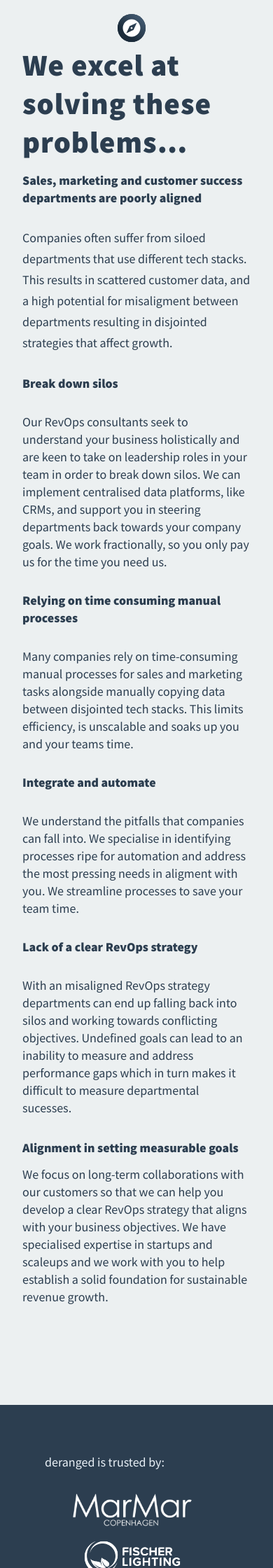
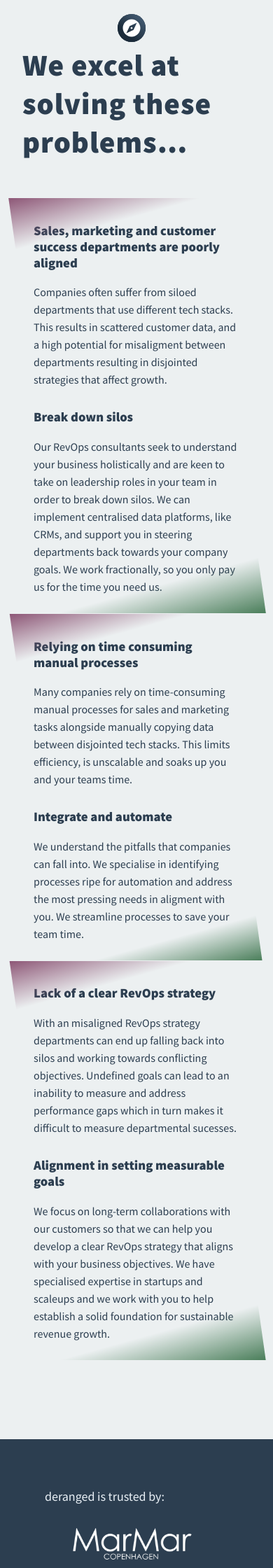
Before and after one commit to derangeddk/deranged.dk, a Jekyll site: the page built from revops/index.html, in a window 390 px wide. Shown: the part 3547-5787 px from the top of the page at 70% size. Built offline with Jekyll 4.4.1, drawn with Linux system fonts in a browser that asks for light colours; comment, search, counter and statistics services are not loaded.

Commit message:
WIP adding problem-solution elements to revops landing layout

```diff
--- a/css/revops.css
+++ b/css/revops.css
@@ -59,7 +59,7 @@
 }
 
 .revops-section__container {
-  max-width: 900px;
+  max-width: 1100px;
   padding: 6rem 4rem 2rem;
 }
 .revops-section__container--full-width {
@@ -68,6 +68,44 @@
   padding: 0 2rem 4rem;
   display:  flex;
   justify-content: space-evenly;
+}
+.revops-section__container--grid {
+  max-width: 1200px;
+  padding: 0 2rem 4rem;
+  text-align: left;
+  display: grid;
+  grid-template-columns: 1fr 1fr 1fr;
+  padding-top: 1rem;
+  padding-bottom: 1rem;
+}
+.revops-section__problem,
+.revops-section__solution {
+  position: relative;
+  padding: 1rem 1rem 0;
+  z-index: 1;
+  grid-column: 1 / span 2;
+}
+.revops-section__solution {
+  padding: 0 1rem 1rem;
+  grid-column: 2 / span 3;
+}
+.revops-section__problem p,
+.revops-section__solution p {
+  margin-bottom: 10px;
+}
+.revops-section__problem:after,
+.revops-section__solution:after {
+  content: "";
+  position: absolute;
+  height: 100%;
+  width: 100%;
+  top: 0%;
+  left: 0%;
+  transform: skew(8deg);
+  background-image: linear-gradient(345deg, transparent 80%, #8d5676 100%);
+}
+.revops-section__solution:after {
+  background-image: linear-gradient(165deg, transparent 80%, #4a7e5a 100%);
 }
 
 .revops-section__heading {
@@ -190,6 +228,12 @@
   .revops-section__container--full-width {
     padding: 0;
   }
+  .revops-section__container--grid {
+    grid-template-columns: 1fr 1fr;
+  }
+  .revops-section__solution {
+    grid-column: 1 / span 2;
+  }
 
   .services-list-item__logo {
     max-width: 160px;
--- a/revops/index.html
+++ b/revops/index.html
@@ -93,50 +93,40 @@
       <img src="/img/explore-icon.svg" class="revops-section__heading-icon" alt="" />
       <h2 class="revops-section__heading-title">We excel at solving these problems…</h2>
     </div>
-    <div class="revops-section__text">
+  </div>
+  <div class="revops-section__container revops-section__container--grid">
+    <div class="revops-section__problem">
+      <h3>Sales, marketing and customer success departments are poorly aligned</h3>
       <p>
-        <b>
-          Sales, marketing and customer success departments are poorly aligned
-        </b>
+        Companies often suffer from siloed departments that use different tech stacks. This results in scattered customer data, and a high potential for misaligment between departments resulting in disjointed strategies that affect growth.
       </p>
-          Companies often suffer from siloed departments that use different tech stacks. This results in scattered customer data, and a high potential for misaligment between departments resulting in disjointed strategies that affect growth.
-        </b>
+    </div>
+    <div class="revops-section__solution">
+      <h3>Break down silos</h3>
+      <p>
+        Our RevOps consultants seek to understand your business holistically and are keen to take on leadership roles in your team in order to break down silos. We can implement centralised data platforms, like CRMs, and support you in steering departments back towards your company goals. We work fractionally, so you only pay us for the time you need us.
       </p>
+    </div>
+    <div class="revops-section__problem">
+      <h3>Relying on time consuming manual processes</h3>
       <p>
-        <b>
-          Break down silos
-        </b>
+        Many companies rely on time-consuming manual processes for sales and marketing tasks alongside manually copying data between disjointed tech stacks. This limits efficiency, is unscalable and soaks up you and your teams time.
       </p>
+    </div>
+    <div class="revops-section__solution">
+      <h3>Integrate and automate</h3>
       <p>
-          Our RevOps consultants seek to understand your business holistically and are keen to take on leadership roles in your team in order to break down silos. We can implement centralised data platforms, like CRMs, and support you in steering departments back towards your company goals. We work fractionally, so you only pay us for the time you need us.
+        We understand the pitfalls that companies can fall into. We specialise in identifying processes ripe for automation and address the most pressing needs in aligment with you. We streamline processes to save your team time.
       </p>
-      <p>
-        <b>
-          Relying on time consuming manual processes
-        </b>
-      </p>
-      <p>
-          Many companies rely on time-consuming manual processes for sales and marketing tasks alongside manually copying data between disjointed tech stacks. This limits efficiency, is unscalable and soaks up you and your teams time.
-      </p>
-      <p>
-          <b>
-          Integrate and automate
-          </b>
-      </p>
-      <p>
-          We understand the pitfalls that companies can fall into. We specialise in identifying processes ripe for automation and address the most pressing needs in aligment with you. We streamline processes to save your team time.
-      </p>
-      <p>
-        <b>
-        Lack of a clear RevOps strategy
-        </b>
-      </p>
+    </div>
+    <div class="revops-section__problem">
+      <h3>Lack of a clear RevOps strategy</h3>
       <p>
         With an misaligned RevOps strategy departments can end up falling back into silos and working towards conflicting objectives. Undefined goals can lead to an inability to measure and address performance gaps which in turn makes it difficult to measure departmental sucesses.
       </p>
-      <b>
-        Alignment in setting measurable goals
-        </b>
+    </div>
+    <div class="revops-section__solution">
+      <h3>Alignment in setting measurable goals</h3>
       <p>
         We focus on long-term collaborations with our customers so that we can help you develop a clear RevOps strategy that aligns with your business objectives. We have specialised expertise in startups and scaleups and we work with you to help  establish a solid foundation for sustainable revenue growth.
       </p>
```
